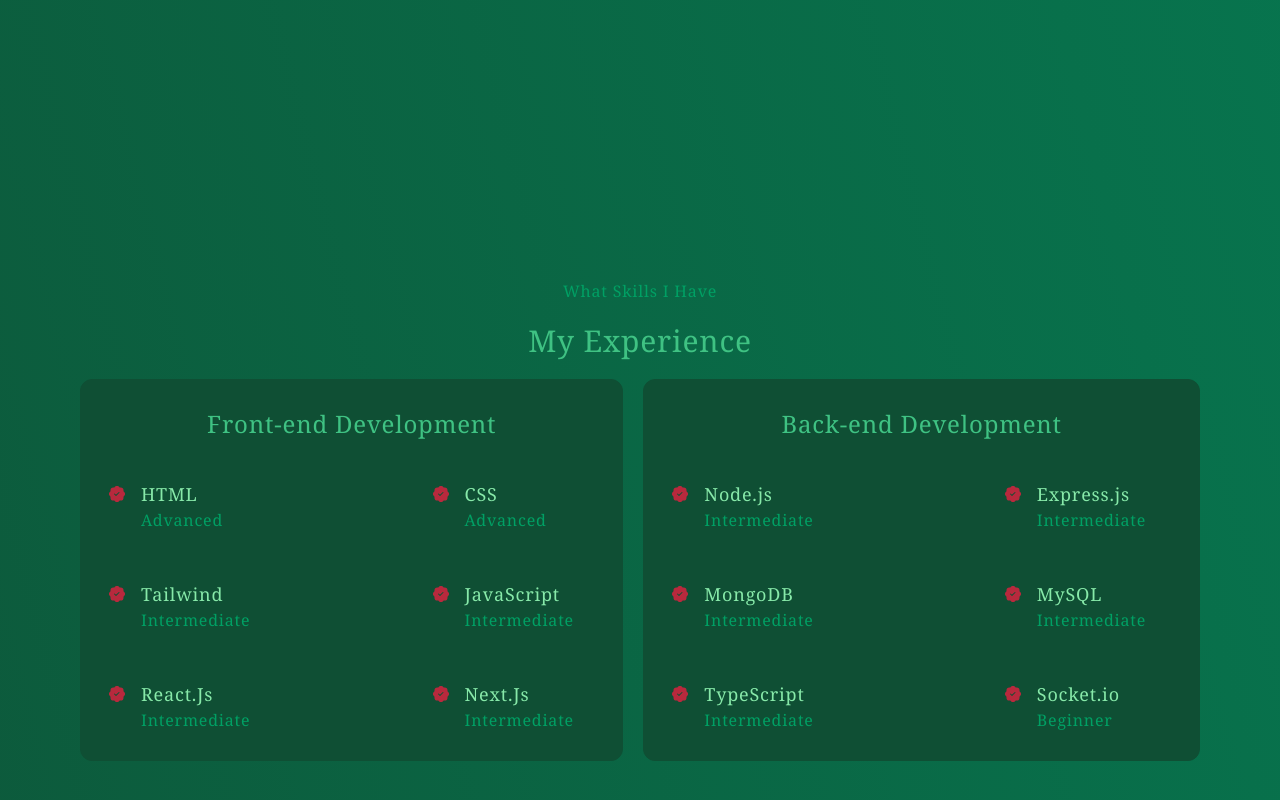
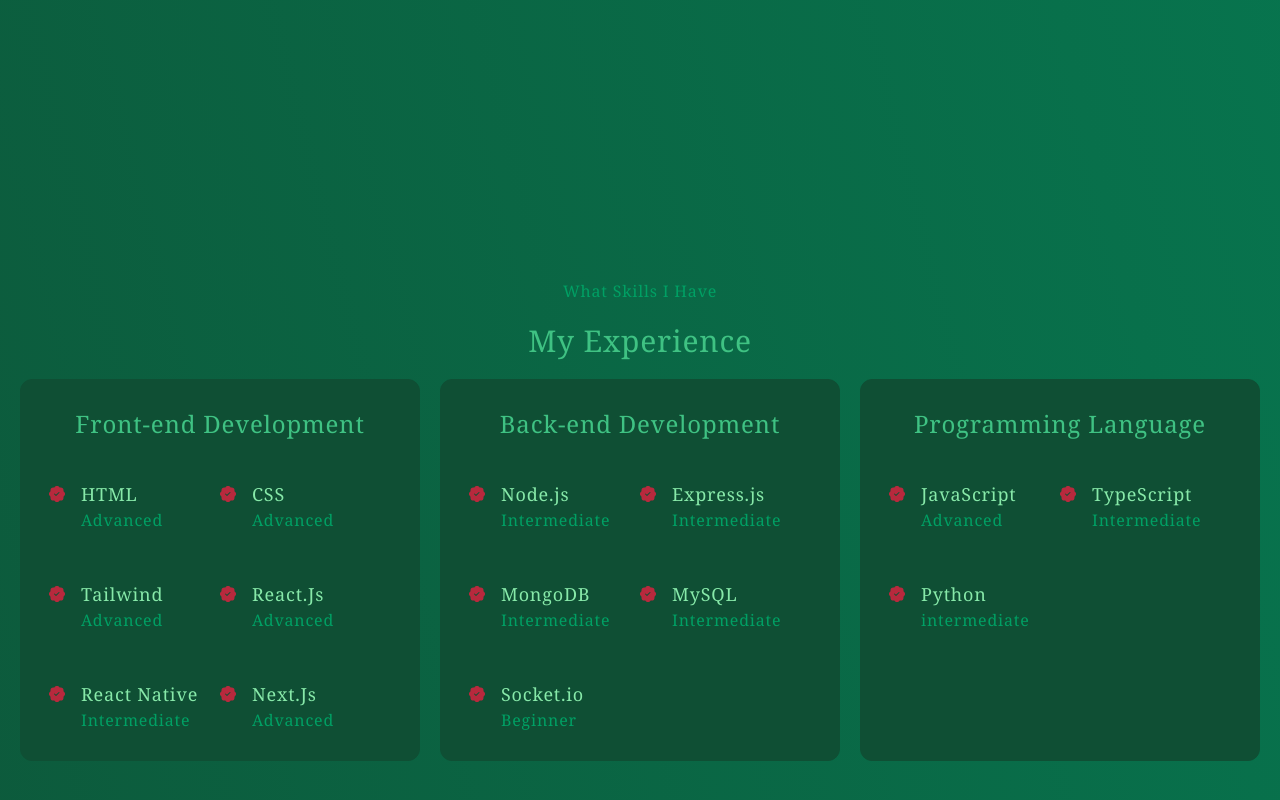
Before and after one commit to AliAsMath/ali-ashiri, a React (Create React App) app: page / in a window 1280 px wide. Shown: the part 1480-2280 px from the top of the page. Built offline with nearby package versions, Linux system fonts and the light colour scheme.

Commit message:
add react native and programming languages

```diff
--- a/src/component/About.jsx
+++ b/src/component/About.jsx
@@ -1,11 +1,11 @@
-import { BiBrain, BiInfinite } from "react-icons/bi";
-import { FcElectronics } from "react-icons/fc";
+import {BiBrain, BiInfinite} from "react-icons/bi";
+import {FcElectronics} from "react-icons/fc";
 
 function About() {
   return (
     <section
       id="about"
-      className="h-screen flex flex-col items-center gap-5 justify-center"
+      className="min-h-screen flex flex-col items-center gap-5 justify-center"
     >
       <h5 className="text-green-4">Get To Know</h5>
       <h2 className="text-green-5 text-3xl mb-7">About Me</h2>
--- a/src/component/Certificate.jsx
+++ b/src/component/Certificate.jsx
@@ -1,13 +1,13 @@
-import { Swiper, SwiperSlide } from "swiper/react";
+import {Swiper, SwiperSlide} from "swiper/react";
 import "swiper/css";
 import "swiper/css/pagination";
-import { Pagination } from "swiper";
+import {Pagination} from "swiper";
 
 function Certificates() {
   return (
     <section
       id="certificates"
-      className="h-screen flex flex-col gap-5 justify-center items-center"
+      className="min-h-screen flex flex-col gap-5 justify-center items-center"
     >
       <h5 className="text-green-4">Overview Of</h5>
       <h2 className="text-green-5 text-3xl mb-7">Certificates</h2>
--- a/src/component/Contact.jsx
+++ b/src/component/Contact.jsx
@@ -1,9 +1,9 @@
-import { MdOutlineEmail } from "react-icons/md";
-import { BsWhatsapp } from "react-icons/bs";
-import { BsTelegram } from "react-icons/bs";
-import { BsFillTelephoneFill } from "react-icons/bs";
+import {MdOutlineEmail} from "react-icons/md";
+import {BsWhatsapp} from "react-icons/bs";
+import {BsTelegram} from "react-icons/bs";
+import {BsFillTelephoneFill} from "react-icons/bs";
 import emailjs from "emailjs-com";
-import { useRef } from "react";
+import {useRef} from "react";
 
 function Contact() {
   const formRef = useRef();
@@ -24,16 +24,16 @@ function Contact() {
   return (
     <section
       id="contact"
-      className="flex flex-col justify-center gap-5 sm:pb-4 text-center min-h-screen"
+      className="flex flex-col justify-center min-h-screen gap-5 text-center sm:pb-4"
     >
       <h5 className="text-green-4">Get In Touch</h5>
-      <h2 className="text-green-6 text-3xl">Contact Me</h2>
-      <div className="flex sm:flex-col justify-center gap-20 md:gap-10 sm:gap-5">
-        <div className="flex-1 flex justify-end sm:justify-center">
-          <div className=" flex flex-col gap-5">
+      <h2 className="text-3xl text-green-6">Contact Me</h2>
+      <div className="flex justify-center gap-20 sm:flex-col md:gap-10 sm:gap-5">
+        <div className="flex justify-end flex-1 sm:justify-center">
+          <div className="flex flex-col gap-5 ">
             <a
               href="mailto:ashiri.ali.72@gmail.com"
-              className="flex flex-col items-center gap-2  p-3 bg-green-1 rounded-xl hover:bg-green-3"
+              className="flex flex-col items-center gap-2 p-3 bg-green-1 rounded-xl hover:bg-green-3"
             >
               <MdOutlineEmail className="text-xl text-green-6" />
               <h4 className="text-lg text-green-6">Email</h4>
@@ -41,7 +41,7 @@ function Contact() {
             </a>
             <a
               href="tel:+989373846277"
-              className="flex flex-col items-center gap-2  p-3 bg-green-1 rounded-xl hover:bg-green-3"
+              className="flex flex-col items-center gap-2 p-3 bg-green-1 rounded-xl hover:bg-green-3"
             >
               <BsFillTelephoneFill className="text-xl text-green-6" />
               <h4 className="text-lg text-green-6">tel</h4>
@@ -49,14 +49,14 @@ function Contact() {
             </a>
             <a
               href="https://api.whatsapp.com/send?phone=+989373846277"
-              className="flex flex-col items-center gap-2  p-3 bg-green-1 rounded-xl hover:bg-green-3"
+              className="flex flex-col items-center gap-2 p-3 bg-green-1 rounded-xl hover:bg-green-3"
             >
               <BsWhatsapp className="text-xl text-green-6" />
               <h4 className="text-lg text-green-6">WhatsApp</h4>
             </a>
             <a
               href="https://telegram.me/ali_as72"
-              className="flex flex-col items-center gap-2  p-3 bg-green-1 rounded-xl hover:bg-green-3"
+              className="flex flex-col items-center gap-2 p-3 bg-green-1 rounded-xl hover:bg-green-3"
             >
               <BsTelegram className="text-xl text-green-6" />
               <h4 className="text-lg text-green-6">Telegram</h4>
@@ -66,31 +66,31 @@ function Contact() {
         <form
           onSubmit={sendEmailHandler}
           ref={formRef}
-          className="flex-1 flex flex-col items-start gap-5 sm:items-center"
+          className="flex flex-col items-start flex-1 gap-5 sm:items-center"
         >
           <input
             name="name"
-            className="w-4/5 p-2 border border-green-6 bg-green-2 text-green-6 rounded placeholder:text-green-6 placeholder:text-xs outline-none"
+            className="w-4/5 p-2 border rounded outline-none border-green-6 bg-green-2 text-green-6 placeholder:text-green-6 placeholder:text-xs"
             type="text"
             placeholder="Your Full Name"
             required
           />
           <input
             name="email"
-            className="w-4/5 p-2 border border-green-6 bg-green-2 text-green-6 rounded placeholder:text-green-6 placeholder:text-xs outline-none"
+            className="w-4/5 p-2 border rounded outline-none border-green-6 bg-green-2 text-green-6 placeholder:text-green-6 placeholder:text-xs"
             type="email"
             placeholder="Your Email"
             required
           />
           <textarea
             name="message"
-            className="w-4/5 p-2 border border-green-6 bg-green-2 text-green-6 rounded placeholder:text-green-6 placeholder:text-xs outline-none"
+            className="w-4/5 p-2 border rounded outline-none border-green-6 bg-green-2 text-green-6 placeholder:text-green-6 placeholder:text-xs"
             rows="4"
             placeholder="Your Message"
             required
           ></textarea>
           <button
-            className="p-2 rounded border text-xs text-black border-green-1 bg-green-5 hover:bg-green-4"
+            className="p-2 text-xs text-black border rounded border-green-1 bg-green-5 hover:bg-green-4"
             type="submit"
           >
             Send Message
--- a/src/component/Header.jsx
+++ b/src/component/Header.jsx
@@ -1,11 +1,11 @@
 import React from "react";
-import { BsGithub, BsLinkedin } from "react-icons/bs";
+import {BsGithub, BsLinkedin} from "react-icons/bs";
 
 function Header() {
   return (
     <header
       id="header"
-      className="flex flex-col justify-center h-screen gap-1 overflow-hidden leading-7 text-center sm:gap-5 "
+      className="flex flex-col justify-center min-h-screen gap-1 overflow-hidden leading-7 text-center sm:gap-5 "
     >
       <h5 className="text-green-4">Hello I'm</h5>
       <h1 className="text-4xl text-green-5">Ali Ashiri</h1>
--- a/src/component/experience/Experience.jsx
+++ b/src/component/experience/Experience.jsx
@@ -1,33 +1,39 @@
 import ExperienceWrapper from "./ExperienceWrapper";
 
 const front = [
-  { name: "HTML", level: "Advanced" },
-  { name: "CSS", level: "Advanced" },
-  { name: "Tailwind", level: "Intermediate" },
-  { name: "JavaScript", level: "Intermediate" },
-  { name: "React.Js", level: "Intermediate" },
-  { name: "Next.Js", level: "Intermediate" },
+  {name: "HTML", level: "Advanced"},
+  {name: "CSS", level: "Advanced"},
+  {name: "Tailwind", level: "Advanced"},
+  {name: "React.Js", level: "Advanced"},
+  {name: "React Native", level: "Intermediate"},
+  {name: "Next.Js", level: "Advanced"},
 ];
 const back = [
-  { name: "Node.js", level: "Intermediate" },
-  { name: "Express.js", level: "Intermediate" },
-  { name: "MongoDB", level: "Intermediate" },
-  { name: "MySQL", level: "Intermediate" },
-  { name: "TypeScript", level: "Intermediate" },
-  { name: "Socket.io", level: "Beginner" },
+  {name: "Node.js", level: "Intermediate"},
+  {name: "Express.js", level: "Intermediate"},
+  {name: "MongoDB", level: "Intermediate"},
+  {name: "MySQL", level: "Intermediate"},
+  {name: "Socket.io", level: "Beginner"},
+];
+
+const lang = [
+  {name: "JavaScript", level: "Advanced"},
+  {name: "TypeScript", level: "Intermediate"},
+  {name: "Python", level: "intermediate"},
 ];
 
 function Experience() {
   return (
     <section
       id="experience"
-      className="flex flex-col items-center justify-center h-screen gap-5"
+      className="flex flex-col items-center justify-center min-h-screen gap-5"
     >
       <h5 className="text-green-4">What Skills I Have</h5>
       <h2 className="text-3xl text-green-6">My Experience</h2>
-      <div className="flex justify-center gap-5 px-20 sm:p-5 md:flex-col">
+      <div className="flex justify-center gap-5 px-5 sm:p-5 md:gap-10 md:flex-col">
         <ExperienceWrapper expreience={"Front-end Development"} list={front} />
         <ExperienceWrapper expreience={"Back-end Development"} list={back} />
+        <ExperienceWrapper expreience={"Programming Language"} list={lang} />
       </div>
     </section>
   );
--- a/src/component/experience/ExperienceItem.jsx
+++ b/src/component/experience/ExperienceItem.jsx
@@ -1,8 +1,8 @@
-import { BsPatchCheckFill } from "react-icons/bs";
+import {BsPatchCheckFill} from "react-icons/bs";
 
-function ExperienceItem({ name, level }) {
+function ExperienceItem({name, level}) {
   return (
-    <div className="flex items-start w-1/3 gap-4 sm:w-32 sm:gap-3">
+    <div className="flex items-start w-1/2 gap-4 sm:gap-3">
       <BsPatchCheckFill className="mt-[6px] text-red sm:text-sm" />
       <div className="text-left">
         <h4 className="text-lg text-green-5 sm:text-base">{name}</h4>
--- a/src/component/experience/ExperienceWrapper.jsx
+++ b/src/component/experience/ExperienceWrapper.jsx
@@ -1,10 +1,10 @@
 import ExperienceItem from "./ExperienceItem";
 
-function ExperienceWrapper({ expreience, list }) {
+function ExperienceWrapper({expreience, list}) {
   return (
-    <article className="text-center border rounded-xl bg-green-1 border-green-1 p-7 sm:p-4">
+    <article className="flex-1 text-center border rounded-xl bg-green-1 border-green-1 py-7 sm:py-4">
       <h3 className="mb-10 text-2xl text-green-6 sm:text-xl">{expreience}</h3>
-      <div className="flex flex-wrap justify-between gap-12 xsm:gap-6">
+      <div className="flex flex-wrap justify-between gap-y-12 xsm:gap-y-6 px-7 sm:px-4">
         {list.map((item, index) => (
           <ExperienceItem key={index} {...item} />
         ))}
```
Also changed, not shown: 1 other file (tests, documents, lock files or other folders).
